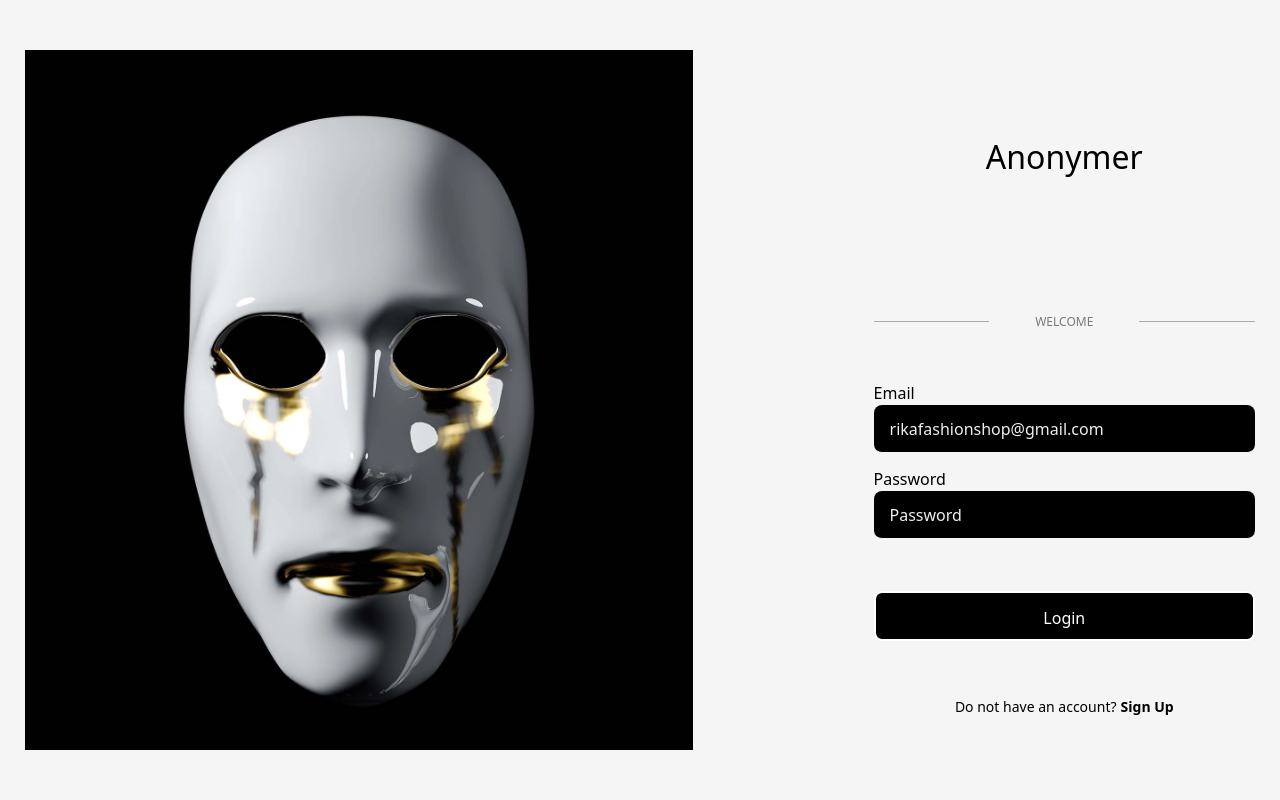
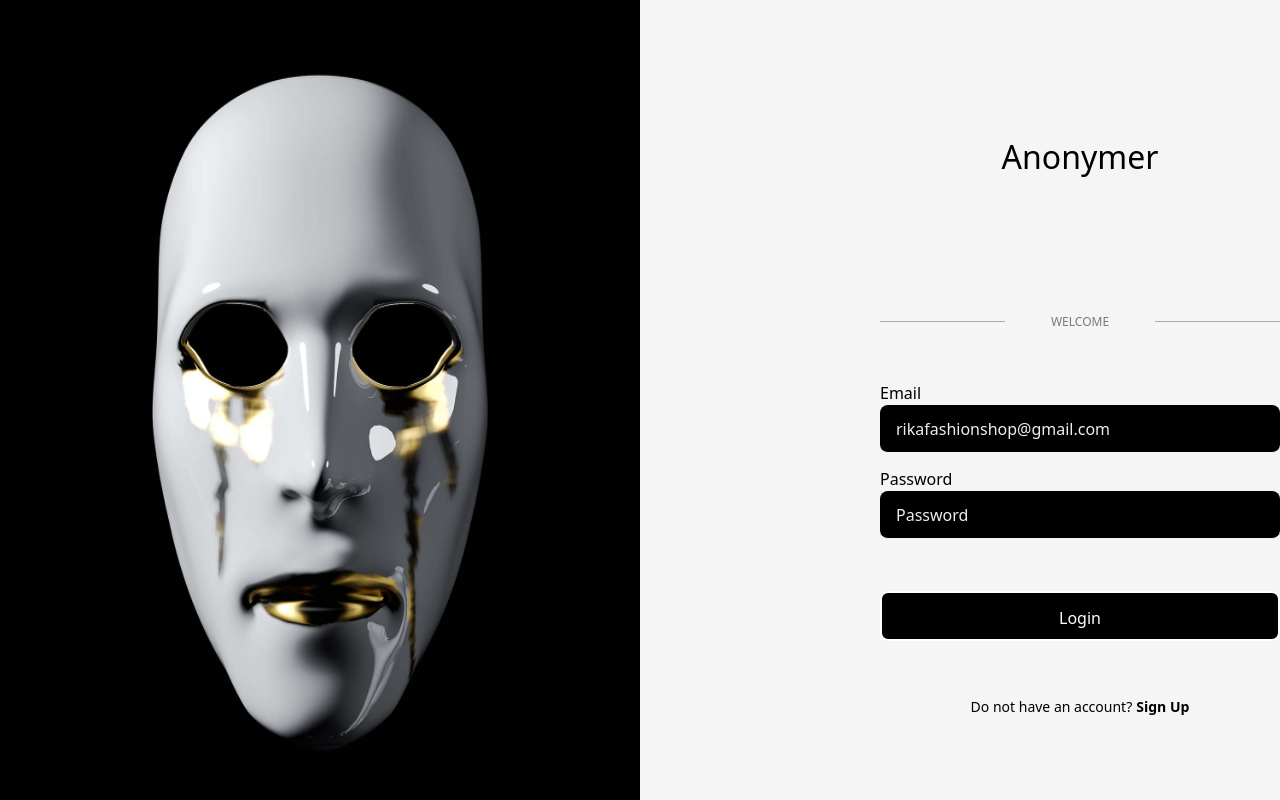
Before and after one commit to Jorjini/AnonymerReactClient, a React (Create React App) app: page /login in a window 1280 px wide. Built offline with nearby package versions, Linux system fonts and the light colour scheme.

Commit message:
Auth design changes

```diff
--- a/src/Pages/ConfirmEmail/ConfirmEmail.component.tsx
+++ b/src/Pages/ConfirmEmail/ConfirmEmail.component.tsx
@@ -14,15 +14,15 @@ const ConfirmEmail = () => {
   };
 
   return (
-    <main className="px-[25px] lp:flex justify-center items-center container gap-[181px] h-[100vh]">
-      <div className="hidden lp:block w-[700px] h-[700px]">
+    <main className="lp:flex justify-between items-center container gap-[181px] h-[100vh] py-[50%] lp:py-0">
+      <div className="hidden lp:block w-[50vw] h-[100vh]">
         <img
           src={ImageSecondMask}
           alt=""
           className="w-full h-full bg-cover z-0"
         />
       </div>
-      <div className="lp:relative lp:w-[400px] ">
+      <div className="lp:relative lp:w-[400px] lp:mt-0">
         <div className="text-center">
           <h1 className="text-[50px]">ENTER CODE</h1>
           <span className="text-[18px] text-gray-100">
--- a/src/Pages/Login/Login.componen.tsx
+++ b/src/Pages/Login/Login.componen.tsx
@@ -15,12 +15,12 @@ const Login = () => {
   };
 
   return (
-    <main className="px-[25px] lp:flex justify-center items-center container gap-[181px] h-[100vh]">
-      <div className="hidden lp:block w-[700px] h-[700px]">
+    <main className="lp:flex justify-between items-center container gap-[181px] h-[100vh]">
+      <div className="hidden lp:block w-[50vw] h-[100vh]">
         <img
           src={ImageSecondMask}
           alt=""
-          className="w-full h-full bg-cover z-0"
+          className="w-full h-full z-0"
         />
       </div>
       <div className="lp:relative lp:w-[400px] ">
--- a/src/Pages/Register/Register.component.tsx
+++ b/src/Pages/Register/Register.component.tsx
@@ -16,8 +16,8 @@ const Register = () => {
   };
 
   return (
-    <main className="px-[25px] lp:flex justify-center items-center container gap-[181px] h-[100vh]">
-      <div className="hidden lp:block w-[700px] h-[700px]">
+    <main className="lp:flex justify-between items-center container gap-[181px] h-[100vh]">
+      <div className="hidden lp:block w-[50vw] h-[100vh]">
         <img
           src={ImageSecondMask}
           alt=""
--- a/src/Pages/Welcome/Welcome.component.tsx
+++ b/src/Pages/Welcome/Welcome.component.tsx
@@ -12,8 +12,8 @@ const Welcome = () => {
   };
 
   return (
-    <main className="px-[25px] h-[100vh] lp:flex justify-center items-center container gap-[181px] background-image ">
-      <div className="hidden lp:block w-[700px] h-[700px]">
+    <main className="h-[100vh] lp:flex justify-between items-center container gap-[181px] background-image ">
+      <div className="hidden lp:block w-[50vw] h-[100vh]">
         <img
           src={ImageSecondMask}
           alt=""
--- a/src/index.css
+++ b/src/index.css
@@ -20,9 +20,11 @@ html {
   max-height: calc(100vh - 350px);
 }
 
-@media screen and (max-width:780px) {
+@media screen and (max-width:1100px) {
   .background-image {
     background-image: url(./Assets/Images/maskfree.png);
     background-position: center;
+    background-repeat: no-repeat;
+    background-size: cover;
   }
 }
--- a/tailwind.config.js
+++ b/tailwind.config.js
@@ -25,7 +25,7 @@ module.exports = {
         }
       },
       screens: {
-        'lp': '780px'
+        'lp': '1100px'
       }
     },
   },
```
